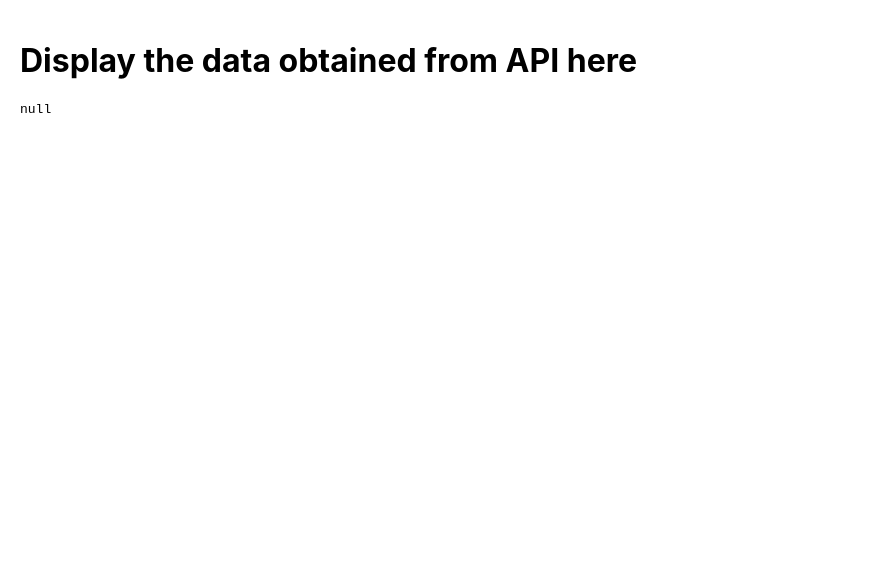
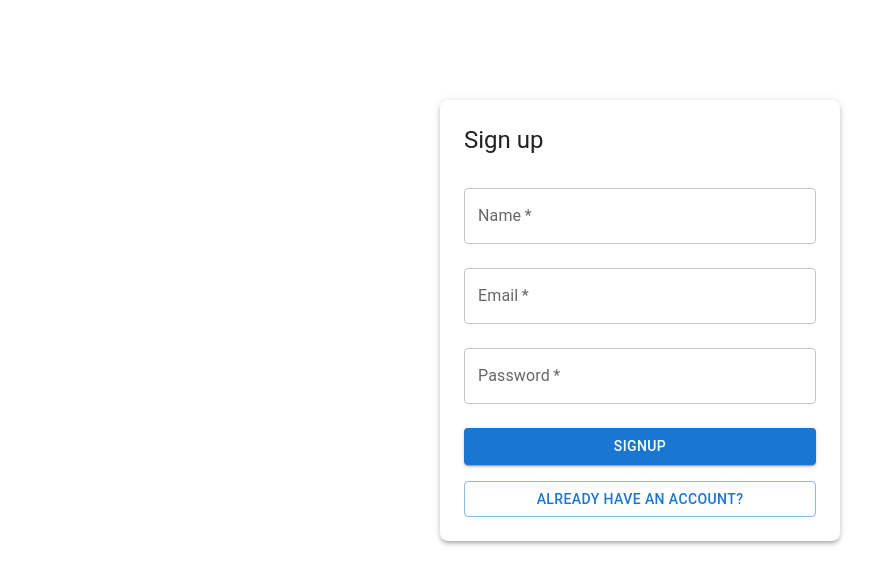
Before and after one commit to azahinhasan/webapp_test_zahin, a React (Vite) app in the folder webapp-test/src/: page /signup in a window 1280 px wide. Shown: the top 584 px of the page, without its empty margins (0-884 px from the left). Built offline with nearby package versions, Linux system fonts and the light colour scheme; no server answers.

Commit message:
feat: add login and signup page and some modification into interface and api file

```diff
--- a/webapp-test/src/App.tsx
+++ b/webapp-test/src/App.tsx
@@ -1,28 +1,94 @@
-import { useState, useEffect } from 'react'
-import axios from 'axios'
+import { JSX, useEffect } from 'react'
+import {
+  BrowserRouter as Router,
+  Routes,
+  Route,
+  Navigate,
+  useLocation,
+} from 'react-router-dom'
+import { QueryClient, QueryClientProvider } from '@tanstack/react-query'
+import Cookies from 'js-cookie'
+import NavBar from './components/NavBar'
+import LoginPage from './pages/loginPage'
+import SignupPage from './pages/signupPage'
+import { CssBaseline, Container } from '@mui/material'
+import { csrfToken } from './utils/api'
+
+const queryClient = new QueryClient()
+
+const isLoggedIn = () =>
+  !!Cookies.get('csrf-token') && !!Cookies.get('access-token')
+
+const PrivateRoute = ({ children }: { children: JSX.Element }) => {
+  return isLoggedIn() ? children : <Navigate to="/login" replace />
+}
+
+const AuthRoute = ({ children }: { children: JSX.Element }) => {
+  return isLoggedIn() ? <Navigate to="/" replace /> : children
+}
+
+const AppRoutes = () => {
+  useEffect(() => {
+    csrfToken().catch((err) => {
+      console.error('Failed to fetch CSRF token:', err)
+    })
+  }, [])
+
+  const showNavbar = isLoggedIn()
+
+  return (
+    <>
+      {showNavbar && <NavBar />}
+      <Container sx={{ mt: showNavbar ? 10 : 0 }}>
+        <Routes>
+          <Route
+            path="/"
+            element={
+              <PrivateRoute>
+                <div>TimeLine</div>
+              </PrivateRoute>
+            }
+          />
+          <Route
+            path="/login"
+            element={
+              <AuthRoute>
+                <LoginPage />
+              </AuthRoute>
+            }
+          />
+          <Route
+            path="/signup"
+            element={
+              <AuthRoute>
+                <SignupPage />
+              </AuthRoute>
+            }
+          />
+          <Route
+            path="*"
+            element={
+              isLoggedIn() ? (
+                <Navigate to="/" replace />
+              ) : (
+                <Navigate to="/login" replace />
+              )
+            }
+          />
+        </Routes>
+      </Container>
+    </>
+  )
+}
 
 function App() {
-  const [data, setData] = useState<any>(null)
-
-  useEffect(() => {
-    const fetchData = async () => {
-      try {
-        const res = await axios.post('/api/postTest')
-        console.log(res.data)
-        setData(res.data)
-      } catch (error) {
-        console.error('Error fetching data:', error)
-      }
-    }
-
-    fetchData()
-  }, [])
-
   return (
-    <div>
-      <h1>Display the data obtained from API here</h1>
-      <pre>{JSON.stringify(data, null, 2)}</pre>
-    </div>
+    <QueryClientProvider client={queryClient}>
+      <CssBaseline />
+      <Router>
+        <AppRoutes />
+      </Router>
+    </QueryClientProvider>
   )
 }
 
--- a/webapp-test/src/components/NavBar.tsx
+++ b/webapp-test/src/components/NavBar.tsx
@@ -21,8 +21,8 @@ const NavBar: React.FC = () => {
   const [drawerOpen, setDrawerOpen] = useState(false)
 
   const handleLogout = () => {
-    Cookies.remove('token')
-    Cookies.remove('csrfToken')
+    Cookies.remove('access-token')
+    Cookies.remove('csrf-token')
     window.location.reload()
   }
 
--- a/webapp-test/src/package.json
+++ b/webapp-test/src/package.json
@@ -12,9 +12,11 @@
   "dependencies": {
     "@emotion/react": "^11.14.0",
     "@emotion/styled": "^11.14.1",
+    "@mui/icons-material": "^7.2.0",
     "@mui/material": "^7.2.0",
     "@tanstack/react-query": "^5.84.1",
     "axios": "^1.11.0",
+    "js-cookie": "^3.0.5",
     "react": "^19.0.0",
     "react-dom": "^19.0.0",
     "react-router-dom": "^6.20.0"
--- /dev/null
+++ b/webapp-test/src/pages/loginPage.tsx
@@ -0,0 +1,107 @@
+import React, { useState } from 'react'
+import { useMutation } from '@tanstack/react-query'
+import {
+  Box,
+  Button,
+  TextField,
+  Typography,
+  Alert,
+  CircularProgress,
+} from '@mui/material'
+import { useNavigate } from 'react-router-dom'
+import { login } from '../utils/api'
+import type { AxiosError } from 'axios'
+import { LoginPayload } from '../utils/interfaces'
+import Cookies from 'js-cookie'
+
+const LoginPage: React.FC = () => {
+  const navigate = useNavigate()
+  const [email, setEmail] = useState('')
+  const [password, setPassword] = useState('')
+  const [errorMsg, setErrorMsg] = useState('')
+
+  const mutation = useMutation({
+    mutationFn: (data: LoginPayload) => login(data),
+    onSuccess: (res) => {
+      Cookies.set('access-token', res.data.accessToken, {
+        expires: 7,
+        path: '/',
+      })
+      setErrorMsg('')
+      window.location.reload()
+    },
+    onError: (error: AxiosError<{ message: string }>) => {
+      setErrorMsg(
+        error.response?.data?.message || 'Login failed. Please try again.',
+      )
+    },
+  })
+
+  const handleSubmit = (e: React.FormEvent) => {
+    e.preventDefault()
+    mutation.mutate({ email, password })
+  }
+
+  return (
+    <Box
+      sx={{
+        maxWidth: 400,
+        mx: 'auto',
+        mt: 10,
+        p: 3,
+        boxShadow: 3,
+        borderRadius: 2,
+      }}
+    >
+      <Typography variant="h5" mb={2}>
+        Login
+      </Typography>
+
+      {errorMsg && <Alert severity="error">{errorMsg}</Alert>}
+
+      <form onSubmit={handleSubmit}>
+        <TextField
+          label="Email"
+          type="email"
+          required
+          fullWidth
+          margin="normal"
+          value={email}
+          onChange={(e) => setEmail(e.target.value)}
+          disabled={mutation.isPending}
+        />
+        <TextField
+          label="Password"
+          type="password"
+          required
+          fullWidth
+          margin="normal"
+          value={password}
+          onChange={(e) => setPassword(e.target.value)}
+          disabled={mutation.isPending}
+        />
+        <Button
+          type="submit"
+          variant="contained"
+          fullWidth
+          sx={{ mt: 2 }}
+          disabled={mutation.isPending}
+        >
+          {mutation.isPending ? <CircularProgress size={24} /> : 'Login'}
+        </Button>
+        <Button
+          type="button"
+          variant="outlined"
+          fullWidth
+          sx={{ mt: 2 }}
+          onClick={() => navigate('/signup')}
+          disabled={mutation.isPending}
+        >
+          Create an account
+        </Button>
+      </form>
+    </Box>
+  )
+}
+
+export default LoginPage
--- /dev/null
+++ b/webapp-test/src/pages/signupPage.tsx
@@ -0,0 +1,116 @@
+import React, { useState } from 'react'
+import { useMutation } from '@tanstack/react-query'
+import {
+  Box,
+  Button,
+  TextField,
+  Typography,
+  Alert,
+  CircularProgress,
+} from '@mui/material'
+import { useNavigate } from 'react-router-dom'
+import { signup } from '../utils/api'
+import type { AxiosError } from 'axios'
+import { SignupPayload } from '../utils/interfaces'
+
+const SignupPage: React.FC = () => {
+  const navigate = useNavigate()
+  const [email, setEmail] = useState('')
+  const [password, setPassword] = useState('')
+  const [name, setName] = useState('')
+
+  const [errorMsg, setErrorMsg] = useState('')
+
+  const mutation = useMutation({
+    mutationFn: (data: SignupPayload) => signup(data),
+    onSuccess: (res) => {
+      localStorage.setItem('accessToken', res.data.accessToken)
+      localStorage.setItem('csrfToken', res.data.csrfToken)
+      setErrorMsg('')
+      navigate('/login')
+    },
+    onError: (error: AxiosError<{ message: string }>) => {
+      setErrorMsg(
+        error.response?.data?.message || 'Signup failed. Please try again.',
+      )
+    },
+  })
+
+  const handleSubmit = (e: React.FormEvent) => {
+    e.preventDefault()
+    mutation.mutate({ email, password, name })
+  }
+
+  return (
+    <Box
+      sx={{
+        maxWidth: 400,
+        mx: 'auto',
+        mt: 10,
+        p: 3,
+        boxShadow: 3,
+        borderRadius: 2,
+      }}
+    >
+      <Typography variant="h5" mb={2}>
+        Sign up
+      </Typography>
+
+      {errorMsg && <Alert severity="error">{errorMsg}</Alert>}
+
+      <form onSubmit={handleSubmit}>
+        <TextField
+          label="Name"
+          type="name"
+          required
+          fullWidth
+          margin="normal"
+          value={name}
+          onChange={(e) => setName(e.target.value)}
+          disabled={mutation.isPending}
+        />
+        <TextField
+          label="Email"
+          type="email"
+          required
+          fullWidth
+          margin="normal"
+          value={email}
+          onChange={(e) => setEmail(e.target.value)}
+          disabled={mutation.isPending}
+        />
+        <TextField
+          label="Password"
+          type="password"
+          required
+          fullWidth
+          margin="normal"
+          value={password}
+          onChange={(e) => setPassword(e.target.value)}
+          disabled={mutation.isPending}
+        />
+        <Button
+          type="submit"
+          variant="contained"
+          fullWidth
+          sx={{ mt: 2 }}
+          disabled={mutation.isPending}
+        >
+          {mutation.isPending ? <CircularProgress size={24} /> : 'Signup'}
+        </Button>
+        <Button
+          type="button"
+          variant="outlined"
+          fullWidth
+          sx={{ mt: 2 }}
+          onClick={() => navigate('/login')}
+          disabled={mutation.isPending}
+        >
+          Already have an account?
+        </Button>
+      </form>
+    </Box>
+  )
+}
+
+export default SignupPage
--- a/webapp-test/src/utils/api.ts
+++ b/webapp-test/src/utils/api.ts
@@ -1,4 +1,6 @@
 import axios from 'axios'
+import { LoginPayload, SignupPayload } from './interfaces'
+import Cookies from 'js-cookie'
 
 const api_v1 = axios.create({
   baseURL: '/api/v1',
@@ -8,12 +10,27 @@ const api_v1 = axios.create({
   },
 })
 
+api_v1.interceptors.request.use((config) => {
+  config.headers.set('X-CSRF-Token', Cookies.get('csrf-token'))
+  if (
+    config.url?.endsWith('/auth/login') ||
+    config.url?.endsWith('/auth/signup') ||
+    config.url?.endsWith('/auth/csrf-token')
+  ) {
+    return config
+  }
+
+  config.headers.set('Authorization', `Bearer ${Cookies.get('access-token')}`)
+
+  return config
+})
+
 // Auth
-export const signup = (data: { email: string; password: string }) =>
-  api_v1.post('/auth/signup', data)
+export const csrfToken = () => api_v1.get('/auth/csrf-token')
 
-export const login = (data: { email: string; password: string }) =>
-  api_v1.post('/auth/login', data)
+export const signup = (data: SignupPayload) => api_v1.post('/auth/signup', data)
+
+export const login = (data: LoginPayload) => api_v1.post('/auth/login', data)
 
 // Murmurs
 export const createMurmur = (data: { content: string }) =>
@@ -39,4 +56,4 @@ export const getOtherUserInfo = (id: number) => api_v1.get(`/users/${id}`)
 
 export const followUser = (id: number) => api_v1.patch(`/users/${id}/follow`)
 
-export default api_v1;
+export default api_v1
```
Also changed, not shown: webapp-test/src/utils/interfaces.ts (+25 -3 lines), 2 other files (tests, documents, lock files or other folders).
